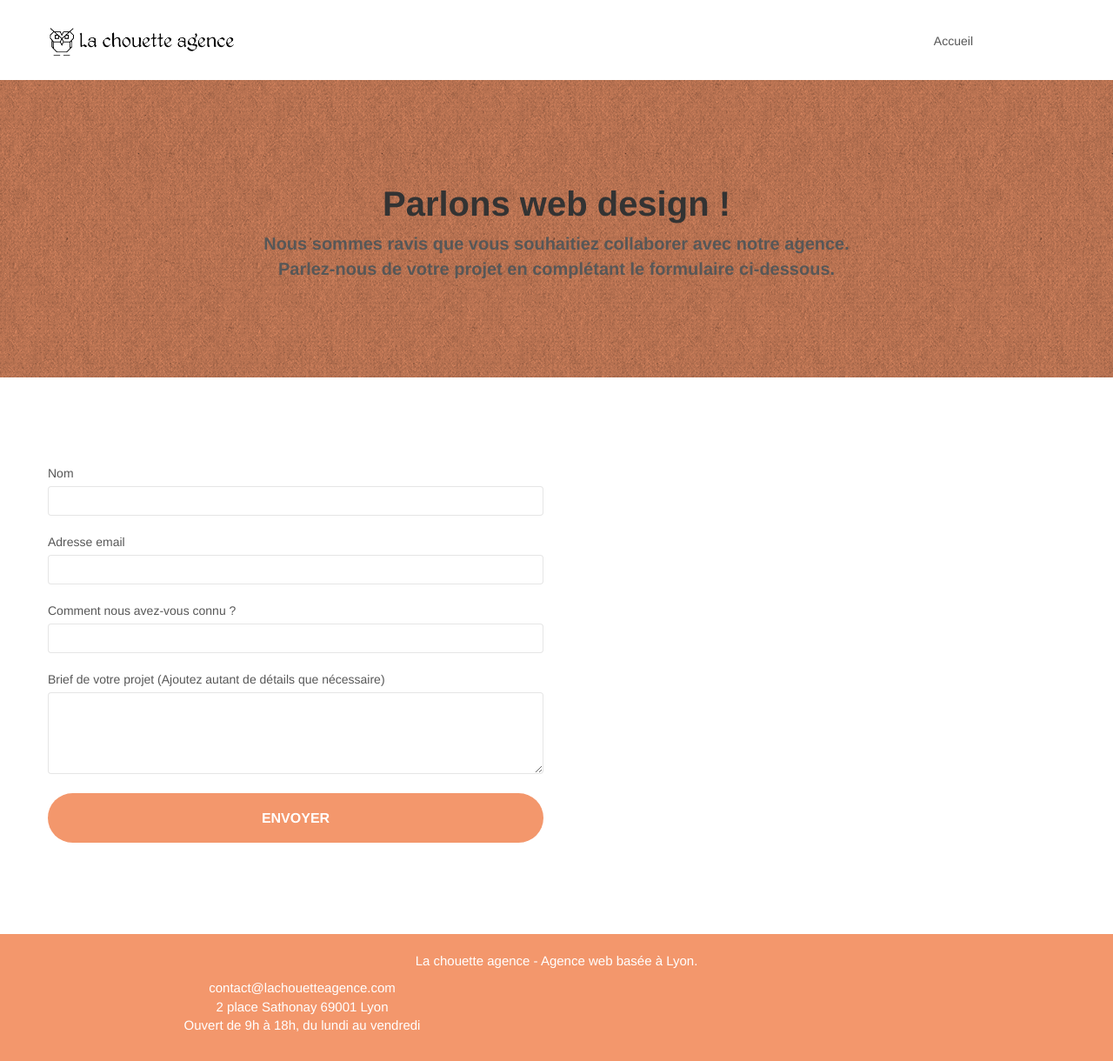
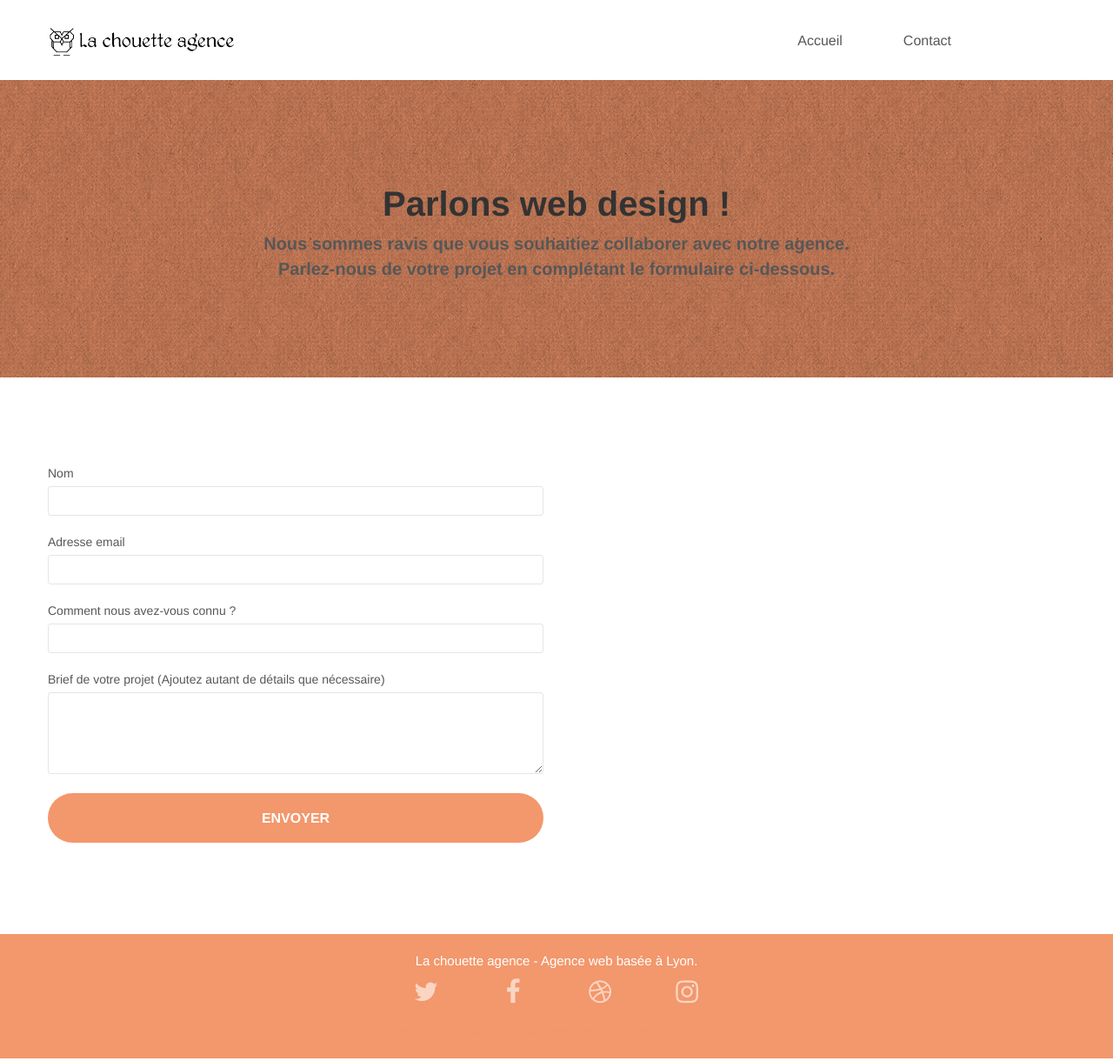
Before and after one commit to Viloshe87/Viloshe87-WilfriedOurliac_4_17062021, a plain HTML site: page update/contact.html in a window 1280 px wide. Shown: the whole page at 87% size. Drawn offline with nearby package versions, Linux system fonts and the light colour scheme; files that its build step writes are made by us from their sources.

Commit message:
Modification sémantique html

```diff
--- a/update/page2.html
+++ b/update/contact.html
@@ -3,42 +3,31 @@
 
 <head>
 	<meta charset="utf-8">
-	<meta name="keywords" content="">
 	<meta name="description" content="">
 	<meta name="viewport" content="width=device-width, initial-scale=1.0, viewport-fit=cover">
 	<link rel="shortcut icon" type="image/png" href="favicon.jpg">
-
 	<link rel="stylesheet" type="text/css" href="./css/bootstrap.min.css">
 	<link rel="stylesheet" type="text/css" href="style.css">
 	<link rel="stylesheet" type="text/css" href="./css/font-awesome.min.css">
 	<link rel="stylesheet" type="text/css" href="./css/et-line.min.css">
 
-
-	<script src="./js/jquery-2.1.0.min.js"></script>
-	<script src="./js/bootstrap.min.js"></script>
-	<script src="./js/blocs.min.js"></script>
-	<script src="./js/jqBootstrapValidation.js"></script>
-	<script src="./js/formHandler.js"></script>
 	<title>Contact</title>
 
-
-	<!-- Analytics -->
-
-	<!-- Analytics END -->
 
 </head>
 
 <body>
 	<!-- Principal conteneur -->
-	<div class="page-container">
+	<main class="page-container">
 
-		<!-- bloc-0 -->
-		<div class="bloc bgc-white l-bloc " id="bloc-0">
+		<!-- header -->
+		<header class="bloc bgc-white l-bloc " id="bloc-0">
 			<div class="container bloc-sm">
+
 				<nav class="navbar row">
 					<div class="navbar-header">
 						<a class="navbar-brand" href="index.html"><img src="img/la-chouette-agence.png"
-								alt="atlanta web design logo" height="40" /></a>
+								alt="logo la chouette-agence" height="40" /></a>
 						<button id="nav-toggle" type="button" class="ui-navbar-toggle navbar-toggle"
 							data-toggle="collapse" data-target=".navbar-1">
 							<span class="sr-only">Toggle navigation</span><span class="icon-bar"></span><span
@@ -46,16 +35,24 @@
 						</button>
 					</div>
 					<div class="collapse navbar-collapse navbar-1 special-dropdown-nav">
-						<div class="site-navigation nav navbar-nav">
-							<a href="index.html">Accueil</a>
-						</div>
+						<ul class="site-navigation nav navbar-nav">
+							<li>
+								<a href="index.html">Accueil</a>
+							</li>
+							<li>
+							</li>
+							<li>
+								<a href="contact.html">Contact</a>
+							</li>
+						</ul>
+					</div>
 				</nav>
 			</div>
-		</div>
-		<!-- bloc-0 END -->
+		</header>
 
-		<!-- bloc-6 -->
-		<div class="bloc bg-dots-bg bg-repeat bgc-atomic-tangerine d-bloc bloc-bg-texture texture-paper" id="bloc-6">
+		<!-- Section contact -->
+		<section class="bloc bg-dots-bg bg-repeat bgc-atomic-tangerine d-bloc bloc-bg-texture texture-paper"
+			id="bloc-6">
 			<div class="container bloc-lg">
 				<div class="row">
 					<div class="col-sm-12">
@@ -69,11 +66,11 @@
 					</div>
 				</div>
 			</div>
-		</div>
-		<!-- bloc-6 END -->
+		</section>
 
-		<!-- bloc-7 -->
-		<div class="bloc bgc-white l-bloc" id="bloc-7">
+		<!-- section formulaire -->
+
+		<section class="bloc bgc-white l-bloc" id="bloc-7">
 			<div class="container bloc-lg">
 				<div class="row">
 					<div class="col-sm-6">
@@ -111,37 +108,59 @@
 					</div>
 				</div>
 			</div>
-		</div>
-		<!-- bloc-7 END -->
+		</section>
 
 
-
-		<!-- Footer - bloc-8 -->
-		<div class="bloc bgc-atomic-tangerine d-bloc" id="bloc-8">
+		<!-- Footer -->
+		<footer class="bloc bgc-atomic-tangerine d-bloc" id="bloc-8">
 			<div class="container bloc-sm">
 				<div class="row">
 					<div class="col-sm-12">
 						<p class="text-center white">
 							La chouette agence - Agence web basée à Lyon.<br>
 						</p>
-						<div class="col-sm-6">
-							<p class="text-center white">
-								contact@lachouetteagence.com<br>2 place Sathonay 69001 Lyon<br>Ouvert de 9h à 18h, du lundi
-								au vendredi<br>
-							</p>
+						<div class="row row-no-gutters social">
+							<div class="col-sm-3">
+								<div class="text-center">
+									<a class="social" href="index.html"><span class="fa fa-twitter icon-md"></span></a>
+								</div>
+							</div>
+							<div class="col-sm-3">
+								<div class="text-center">
+									<a class="social" href="index.html"><span class="fa fa-facebook icon-md"></span></a>
+								</div>
+							</div>
+							<div class="col-sm-3">
+								<div class="text-center">
+									<a class="social" href="index.html"><span class="fa fa-dribbble icon-md"></span></a>
+								</div>
+							</div>
+							<div class="col-sm-3">
+								<div class="text-center">
+									<a class="social" href="index.html"><span
+											class="fa fa-instagram icon-md"></span></a>
+								</div>
+							</div>
+							<div class="keywords" style="color:#F3976C;">Agence web à paris, stratégie web, web design,
+								illustrations, design de site web, site web, web, internet, site internet, site</div>
 						</div>
+						<div class="row">
+							<div class="col-sm-4">
+
 							</div>
 						</div>
 					</div>
 				</div>
 			</div>
-		</div>
-		<!-- Footer - bloc-8 END -->
-
-	</div>
-	<!-- Principal conteneur END -->
-
+		</footer>
+	</main>
 
 </body>
 
+<script src="./js/jquery-2.1.0.min.js"></script>
+<script src="./js/bootstrap.min.js"></script>
+<script src="./js/blocs.min.js"></script>
+<script src="./js/jqBootstrapValidation.js"></script>
+<script src="./js/formHandler.js"></script>
+
 </html>
--- a/update/style.css
+++ b/update/style.css
@@ -1,5 +1,5 @@
 body {
-    margin: 0;
+    margin:auto;
     padding: 0;
     background: #fff;
     overflow-x: hidden;
@@ -329,6 +329,8 @@ a:hover {
     float: left;
     margin-top: 4px;
     font-size: 16px;
+    margin: 10px;
+    list-style-type: none;
 }
 
 .navbar-nav .open .dropdown-menu > li > a {
```
Also changed, not shown: update/index.html (+59 -66 lines).
